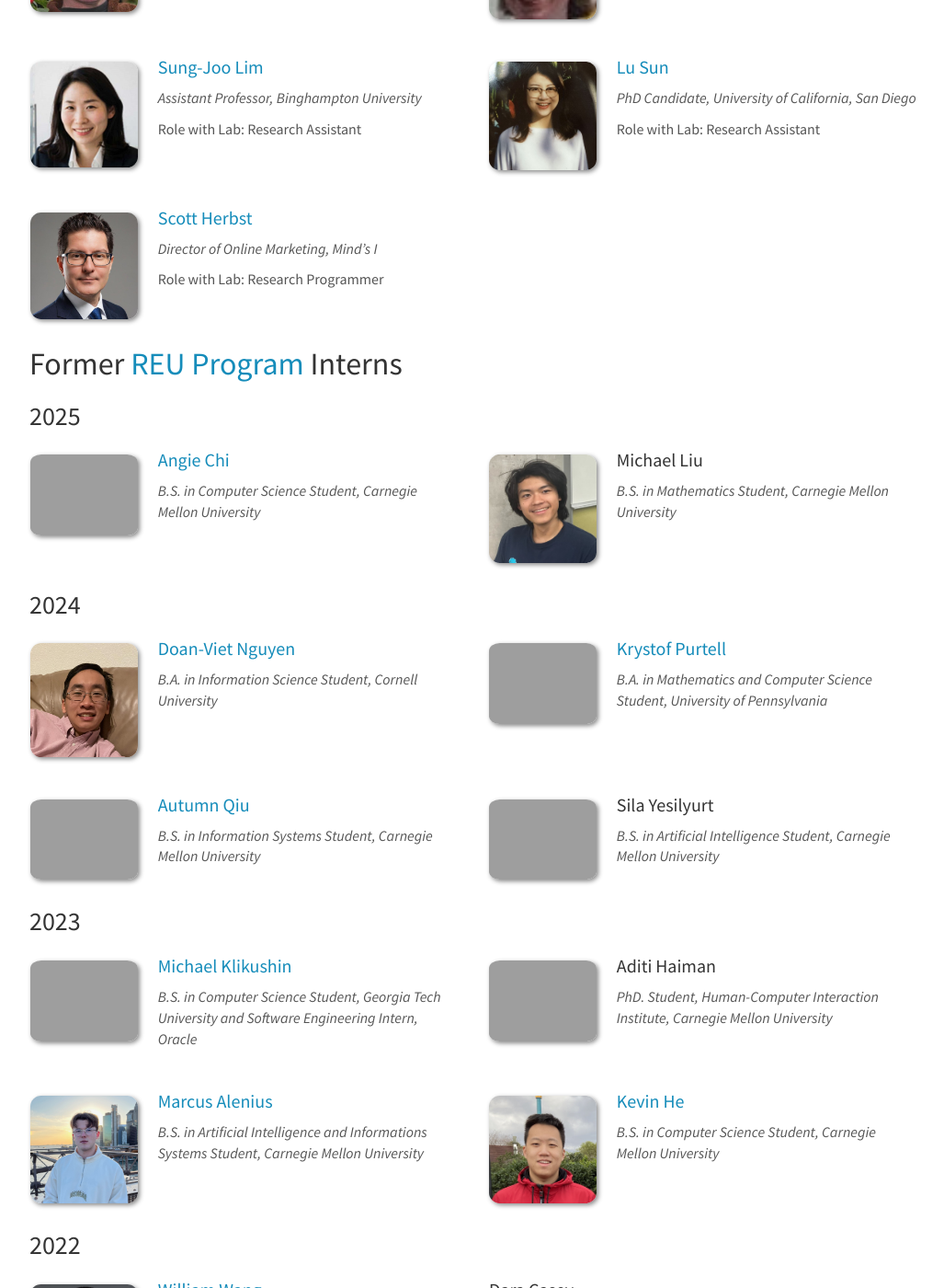
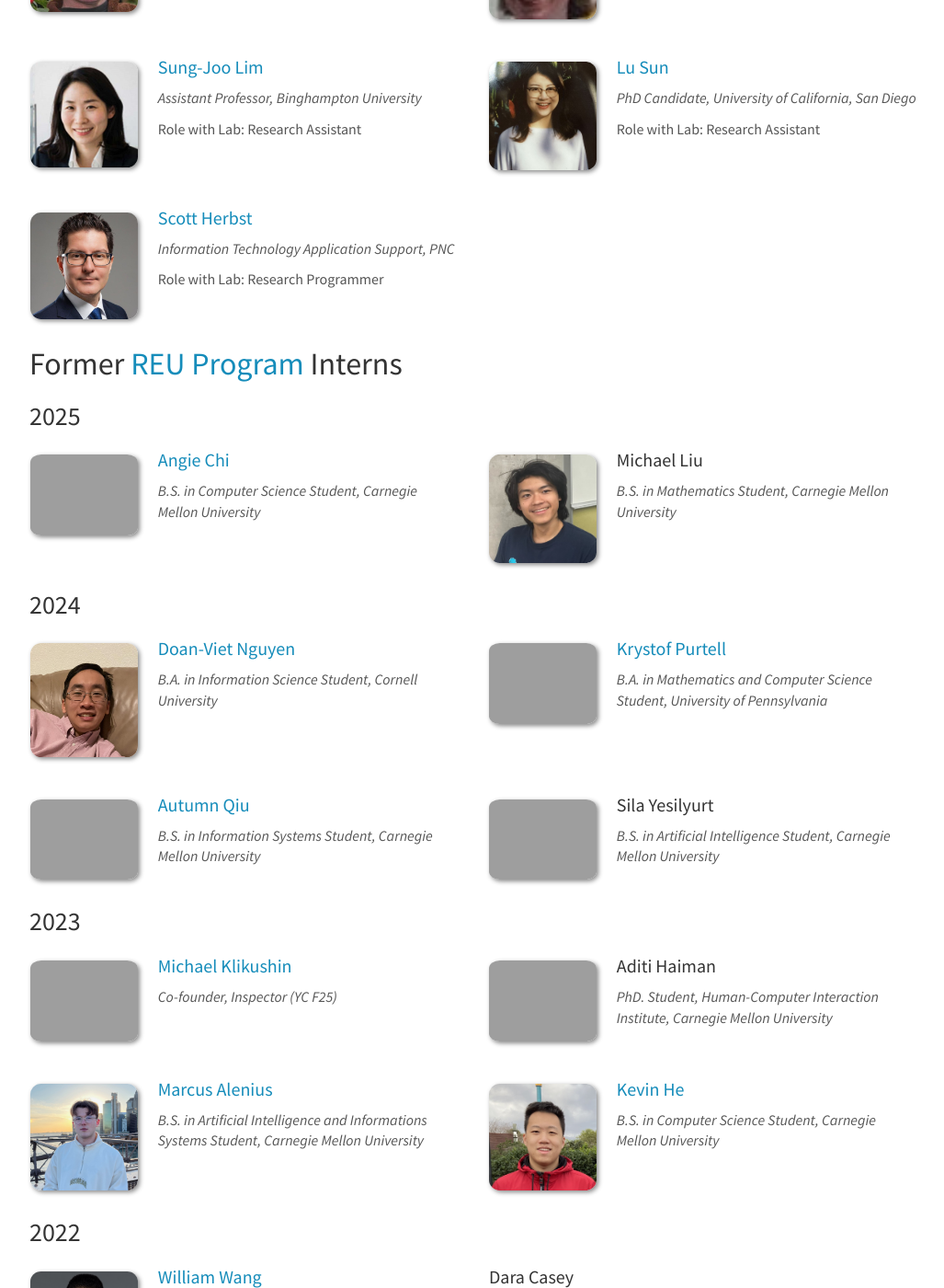
Before and after one commit to McLearn-Lab/McLearn-Lab.github.io, a Jekyll site: the page built from _pages/team.md, in a window 1280 px wide and 1400 px high, scrolled down 5168 px. Shown: the whole window at 92% size, without its empty margins (124-1151 px from the left). Built offline with Jekyll 4.4.1, drawn with Linux system fonts in a browser that asks for light colours; nearby versions of some CDN libraries.

Commit message:
update some former members

```diff
--- a/_data/former_interns.yml
+++ b/_data/former_interns.yml
@@ -48,7 +48,7 @@
   people:
   - name: Michael Klikushin
     photo: michael-klikushin.jpg
-    info: B.S. in Computer Science Student, Georgia Tech University and Software Engineering Intern, Oracle
+    info: Co-founder, Inspector (YC F25)
     site: https://www.linkedin.com/in/mklikushin/
 
   - name: Aditi Haiman
--- a/_data/former_members.yml
+++ b/_data/former_members.yml
@@ -113,6 +113,6 @@
 
 - name: Scott Herbst
   photo: scott-herbst.jpg
-  info: Director of Online Marketing, Mind's I
+  info: Information Technology Application Support, PNC
   role_with_lab: Research Programmer
   site: https://www.linkedin.com/in/mscottherbst/
```
